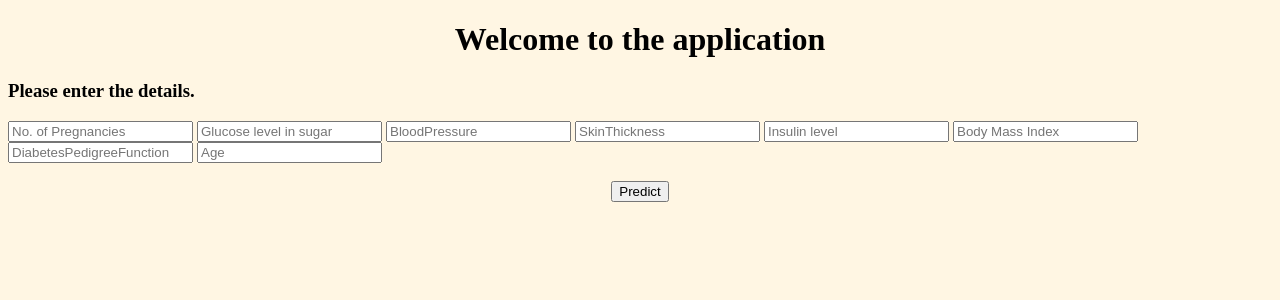
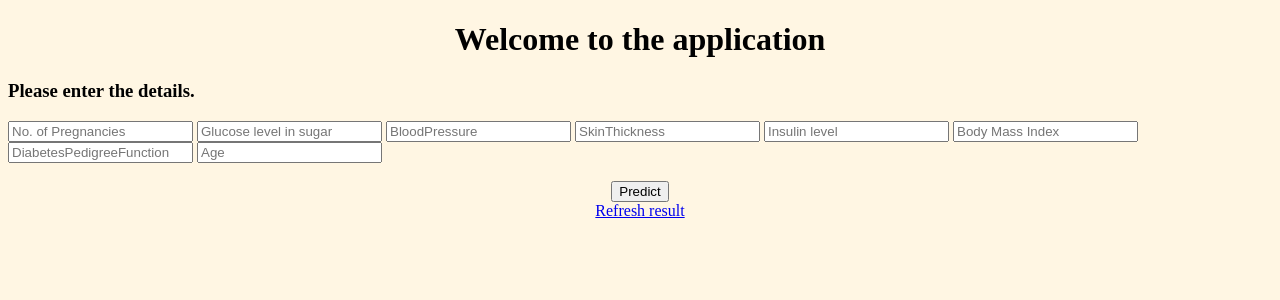
Before and after one commit to NagamSurya/Diabetes_Prediction, a Flask app: page / in a window 1280 px wide. Shown: the top 300 px of the page. Run offline with Flask 2, Linux system fonts and the light colour scheme; parts of the project's set-up code (start-up, migrations or seed data) failed here and were passed over; some libraries are stand-ins or nearby versions.

Commit message:
Small changes

```diff
--- a/templates/index.html
+++ b/templates/index.html
@@ -47,6 +47,8 @@ body {
     <br>
              <center>
               <button type="submit" class="btn-large waves-effect waves-light orange">Predict</button>
+              <br>
+	      <a href="/">Refresh result</a>
              </center>
 
         </form>
```
Also changed, not shown: 1 other file.
